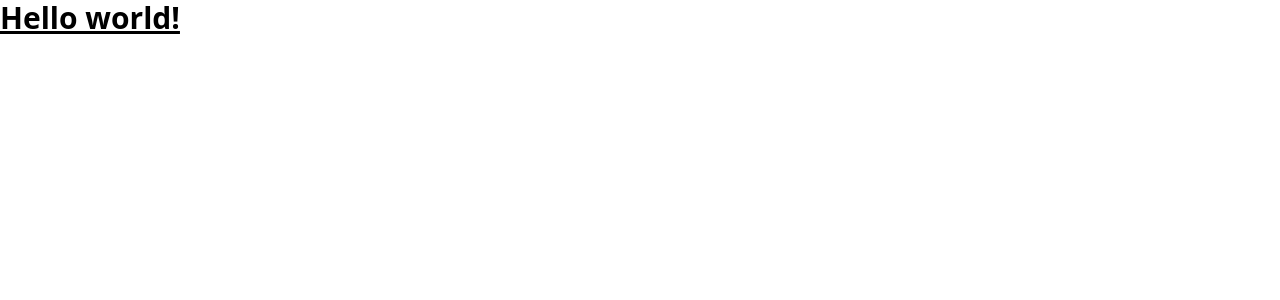
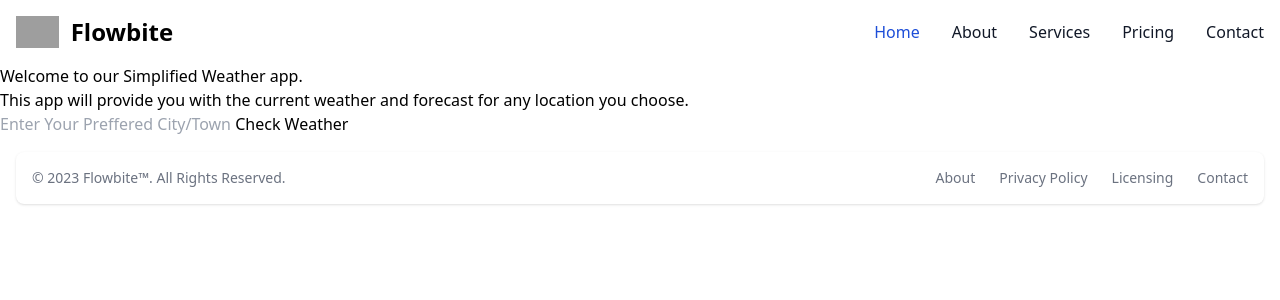
Before and after one commit to Kariuki11/weather_app-project, a Django app: page / in a window 1280 px wide. Shown: the top 300 px of the page. Run offline with Django 4.2, Linux system fonts and the light colour scheme; some libraries are stand-ins or nearby versions; grey boxes are pictures that could not be loaded.

Commit message:
New changes

```diff
--- a/base/templates/base/index.html
+++ b/base/templates/base/index.html
@@ -1,7 +1,37 @@
  {% extends "main.html" %}
  {% load static %}
  {% block content %}
-<h1 class="text-3xl font-bold underline">
-    Hello world!
-  </h1>
+
+<main>
+  <h1>Welcome to our Simplified Weather app.</h1>
+  <p>This app will provide you with the current weather and forecast for any location you choose.</p>
+  <form method="post" id="weather_form">
+    {% csrf_token %}
+    <input type="text" name="city" id="id_city" placeholder="Enter Your Preffered City/Town." required>
+    <button type="submit">Check Weather</button>
+  </form>
+</main>
+
+<script>
+  function getWeather() {
+    var city = document.getElementById("id_city").value;
+    var weather_form = document.getElementById('weather_form')
+
+    weather_form.onsubmit((e)=>{
+      e.preventDefault()
+      fetch(`/api/weather/${city}/`, {
+        method: 'GET',
+        headers: {
+          'Content-Type': 'application/json',
+
+        }
+      }
+    }).then(response=>{
+      if(response.ok){
+        return response.json()
+      }
+    })
+  }
+</script>
+
   {% endblock content %}
--- a/templates/Navbar.html
+++ b/templates/Navbar.html
@@ -0,0 +1,35 @@
+
+
+<nav class="bg-white border-gray-200 dark:bg-gray-900">
+    <div class="max-w-screen-xl flex flex-wrap items-center justify-between mx-auto p-4">
+      <a href="https://flowbite.com/" class="flex items-center space-x-3 rtl:space-x-reverse">
+          <img src="https://flowbite.com/docs/images/logo.svg" class="h-8" alt="Flowbite Logo" />
+          <span class="self-center text-2xl font-semibold whitespace-nowrap dark:text-white">Flowbite</span>
+      </a>
+      <button data-collapse-toggle="navbar-default" type="button" class="inline-flex items-center p-2 w-10 h-10 justify-center text-sm text-gray-500 rounded-lg md:hidden hover:bg-gray-100 focus:outline-none focus:ring-2 focus:ring-gray-200 dark:text-gray-400 dark:hover:bg-gray-700 dark:focus:ring-gray-600" aria-controls="navbar-default" aria-expanded="false">
+          <span class="sr-only">Open main menu</span>
+          <svg class="w-5 h-5" aria-hidden="true" xmlns="http://www.w3.org/2000/svg" fill="none" viewBox="0 0 17 14">
+              <path stroke="currentColor" stroke-linecap="round" stroke-linejoin="round" stroke-width="2" d="M1 1h15M1 7h15M1 13h15"/>
+          </svg>
+      </button>
+      <div class="hidden w-full md:block md:w-auto" id="navbar-default">
+        <ul class="font-medium flex flex-col p-4 md:p-0 mt-4 border border-gray-100 rounded-lg bg-gray-50 md:flex-row md:space-x-8 rtl:space-x-reverse md:mt-0 md:border-0 md:bg-white dark:bg-gray-800 md:dark:bg-gray-900 dark:border-gray-700">
+          <li>
+            <a href="#" class="block py-2 px-3 text-white bg-blue-700 rounded md:bg-transparent md:text-blue-700 md:p-0 dark:text-white md:dark:text-blue-500" aria-current="page">Home</a>
+          </li>
+          <li>
+            <a href="#" class="block py-2 px-3 text-gray-900 rounded hover:bg-gray-100 md:hover:bg-transparent md:border-0 md:hover:text-blue-700 md:p-0 dark:text-white md:dark:hover:text-blue-500 dark:hover:bg-gray-700 dark:hover:text-white md:dark:hover:bg-transparent">About</a>
+          </li>
+          <li>
+            <a href="#" class="block py-2 px-3 text-gray-900 rounded hover:bg-gray-100 md:hover:bg-transparent md:border-0 md:hover:text-blue-700 md:p-0 dark:text-white md:dark:hover:text-blue-500 dark:hover:bg-gray-700 dark:hover:text-white md:dark:hover:bg-transparent">Services</a>
+          </li>
+          <li>
+            <a href="#" class="block py-2 px-3 text-gray-900 rounded hover:bg-gray-100 md:hover:bg-transparent md:border-0 md:hover:text-blue-700 md:p-0 dark:text-white md:dark:hover:text-blue-500 dark:hover:bg-gray-700 dark:hover:text-white md:dark:hover:bg-transparent">Pricing</a>
+          </li>
+          <li>
+            <a href="#" class="block py-2 px-3 text-gray-900 rounded hover:bg-gray-100 md:hover:bg-transparent md:border-0 md:hover:text-blue-700 md:p-0 dark:text-white md:dark:hover:text-blue-500 dark:hover:bg-gray-700 dark:hover:text-white md:dark:hover:bg-transparent">Contact</a>
+          </li>
+        </ul>
+      </div>
+    </div>
+  </nav>
--- a/templates/footer.html
+++ b/templates/footer.html
@@ -0,0 +1,22 @@
+
+
+<footer class="bg-white rounded-lg shadow m-4 dark:bg-gray-800">
+    <div class="w-full mx-auto max-w-screen-xl p-4 md:flex md:items-center md:justify-between">
+      <span class="text-sm text-gray-500 sm:text-center dark:text-gray-400">© 2023 <a href="https://flowbite.com/" class="hover:underline">Flowbite™</a>. All Rights Reserved.
+    </span>
+    <ul class="flex flex-wrap items-center mt-3 text-sm font-medium text-gray-500 dark:text-gray-400 sm:mt-0">
+        <li>
+            <a href="#" class="hover:underline me-4 md:me-6">About</a>
+        </li>
+        <li>
+            <a href="#" class="hover:underline me-4 md:me-6">Privacy Policy</a>
+        </li>
+        <li>
+            <a href="#" class="hover:underline me-4 md:me-6">Licensing</a>
+        </li>
+        <li>
+            <a href="#" class="hover:underline">Contact</a>
+        </li>
+    </ul>
+    </div>
+</footer>
```
